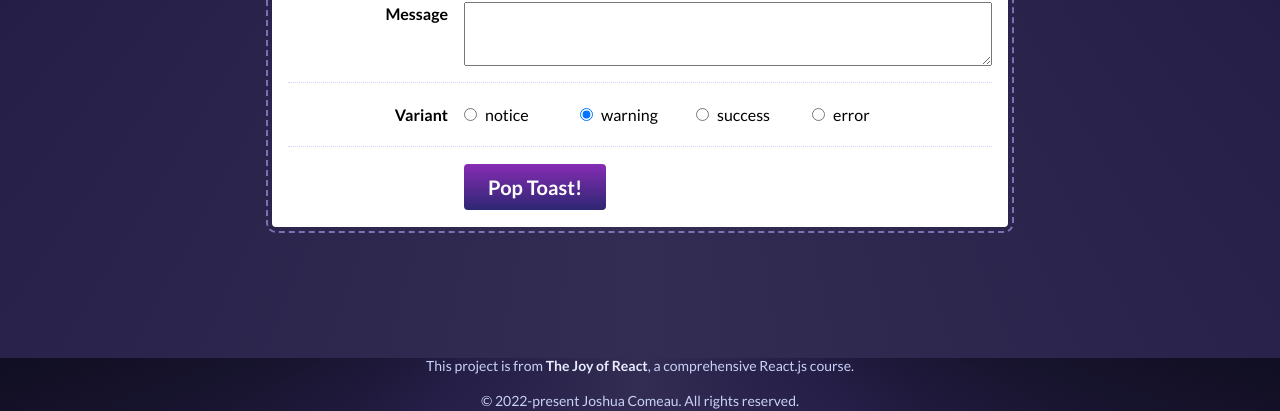
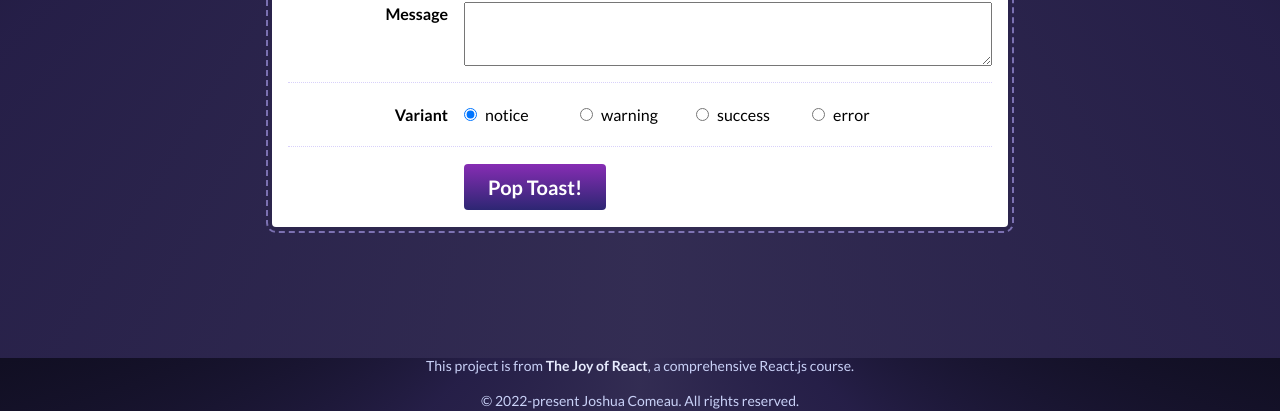
Before and after one commit to mitsue-eth/toast-component-josh, a React (Create React App) app: page / in a window 1280 px wide. Shown: the part 442-853 px from the top of the page. Built offline with nearby package versions, Linux system fonts and the light colour scheme.

Commit message:
modified the components and logic in line with solutions up to 2nd excercise answer

```diff
--- a/src/components/Toast/Toast.js
+++ b/src/components/Toast/Toast.js
@@ -1,15 +1,15 @@
-import React from 'react';
+import React from "react";
 import {
   AlertOctagon,
   AlertTriangle,
   CheckCircle,
   Info,
   X,
-} from 'react-feather';
+} from "react-feather";
 
-import VisuallyHidden from '../VisuallyHidden';
+import VisuallyHidden from "../VisuallyHidden";
 
-import styles from './Toast.module.css';
+import styles from "./Toast.module.css";
 
 const ICONS_BY_VARIANT = {
   notice: Info,
@@ -18,16 +18,24 @@ const ICONS_BY_VARIANT = {
   error: AlertOctagon,
 };
 
-function Toast() {
+function Toast({ type, children }) {
+  const Icon = ICONS_BY_VARIANT[type];
+  const [isToastShown, setIsToastShown] = React.useState(true);
+
+  if (!isToastShown) {
+    return;
+  }
+
   return (
-    <div className={`${styles.toast} ${styles.notice}`}>
+    <div className={`${styles.toast} ${styles[type]}`}>
       <div className={styles.iconContainer}>
-        <Info size={24} />
+        <Icon size={24} />
       </div>
-      <p className={styles.content}>
-        16 photos have been uploaded
-      </p>
-      <button className={styles.closeButton}>
+      <p className={styles.content}>{children}</p>
+      <button
+        className={styles.closeButton}
+        onClick={() => setIsToastShown(false)}
+      >
         <X size={24} />
         <VisuallyHidden>Dismiss message</VisuallyHidden>
       </button>
--- a/src/components/ToastPlayground/ToastPlayground.js
+++ b/src/components/ToastPlayground/ToastPlayground.js
@@ -1,28 +1,45 @@
 import React from "react";
 
 import Button from "../Button";
+import ToastShelf from "../ToastShelf";
 
 import styles from "./ToastPlayground.module.css";
 
 const VARIANT_OPTIONS = ["notice", "warning", "success", "error"];
 
 function ToastPlayground() {
-  const [selectedVariant, setSelectedVariant] = React.useState(
-    VARIANT_OPTIONS[1]
-  );
-
   const [textareaMessage, setTextareaMessage] = React.useState("");
+  const [toastType, setToastType] = React.useState(VARIANT_OPTIONS[0]);
+  // const [isToastShown, setIsToastShown] = React.useState(false);
 
   const onOptionChange = (e) => {
-    setSelectedVariant(e.target.value);
+    setToastType(e.target.value);
+  };
+
+  const [toastPropsArray, setToastPropsArray] = React.useState([]);
+
+  const currentToastProps = {
+    message: textareaMessage,
+    type: toastType,
+  };
+
+  const popToastClick = (e) => {
+    e.preventDefault();
+    const newToastPropsArray = [...toastPropsArray, currentToastProps];
+    setToastPropsArray(newToastPropsArray);
+    setToastType(VARIANT_OPTIONS[0]);
+    setTextareaMessage("");
+    console.log("New props for toasts: ", newToastPropsArray);
   };
 
   return (
-    <div className={styles.wrapper}>
+    <form onSubmit={popToastClick} className={styles.wrapper}>
       <header>
         <img alt='Cute toast mascot' src='/toast.png' />
         <h1>Toast Playground</h1>
       </header>
+
+      <ToastShelf toastPropsArray={toastPropsArray} />
 
       <div className={styles.controlsWrapper}>
         <div className={styles.row}>
@@ -46,18 +63,19 @@ function ToastPlayground() {
         <div className={styles.row}>
           <div className={styles.label}>Variant</div>
           <div className={`${styles.inputWrapper} ${styles.radioWrapper}`}>
-            {VARIANT_OPTIONS.map((variant) => {
+            {VARIANT_OPTIONS.map((option) => {
+              const id = `variant-${option}`;
               return (
-                <label key={variant} htmlFor={`variant-${variant}`}>
+                <label key={option} htmlFor={`variant-${option}`}>
                   <input
-                    id={`variant-${variant}`}
+                    id={id}
                     type='radio'
                     name='variant'
-                    value={variant}
-                    checked={selectedVariant === variant}
+                    value={option}
+                    checked={toastType === option}
                     onChange={onOptionChange}
                   />
-                  {variant}
+                  {option}
                 </label>
               );
             })}
@@ -71,7 +89,7 @@ function ToastPlayground() {
           </div>
         </div>
       </div>
-    </div>
+    </form>
   );
 }
 
--- a/src/components/ToastShelf/ToastShelf.js
+++ b/src/components/ToastShelf/ToastShelf.js
@@ -1,17 +1,20 @@
-import React from 'react';
+import React from "react";
 
-import Toast from '../Toast';
-import styles from './ToastShelf.module.css';
+import Toast from "../Toast";
+import styles from "./ToastShelf.module.css";
 
-function ToastShelf() {
+function ToastShelf({ toastPropsArray }) {
   return (
     <ol className={styles.wrapper}>
-      <li className={styles.toastWrapper}>
-        <Toast variant="notice">Example notice toast</Toast>
-      </li>
-      <li className={styles.toastWrapper}>
-        <Toast variant="error">Example error toast</Toast>
-      </li>
+      {toastPropsArray.map((toastProps, index) => {
+        return (
+          <li className={styles.toastWrapper} key={index}>
+            <Toast key={index} type={toastProps.type}>
+              {toastProps.message}
+            </Toast>
+          </li>
+        );
+      })}
     </ol>
   );
 }
```
